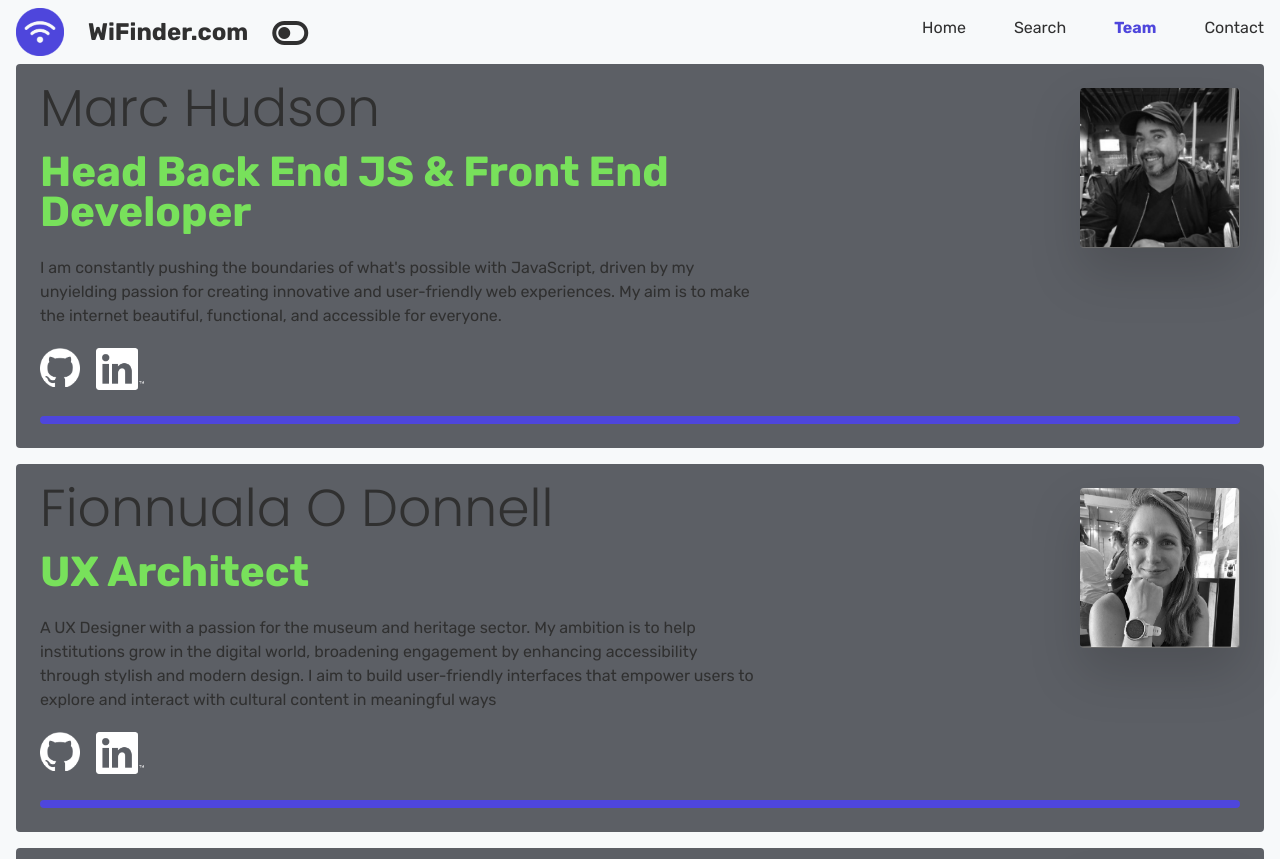
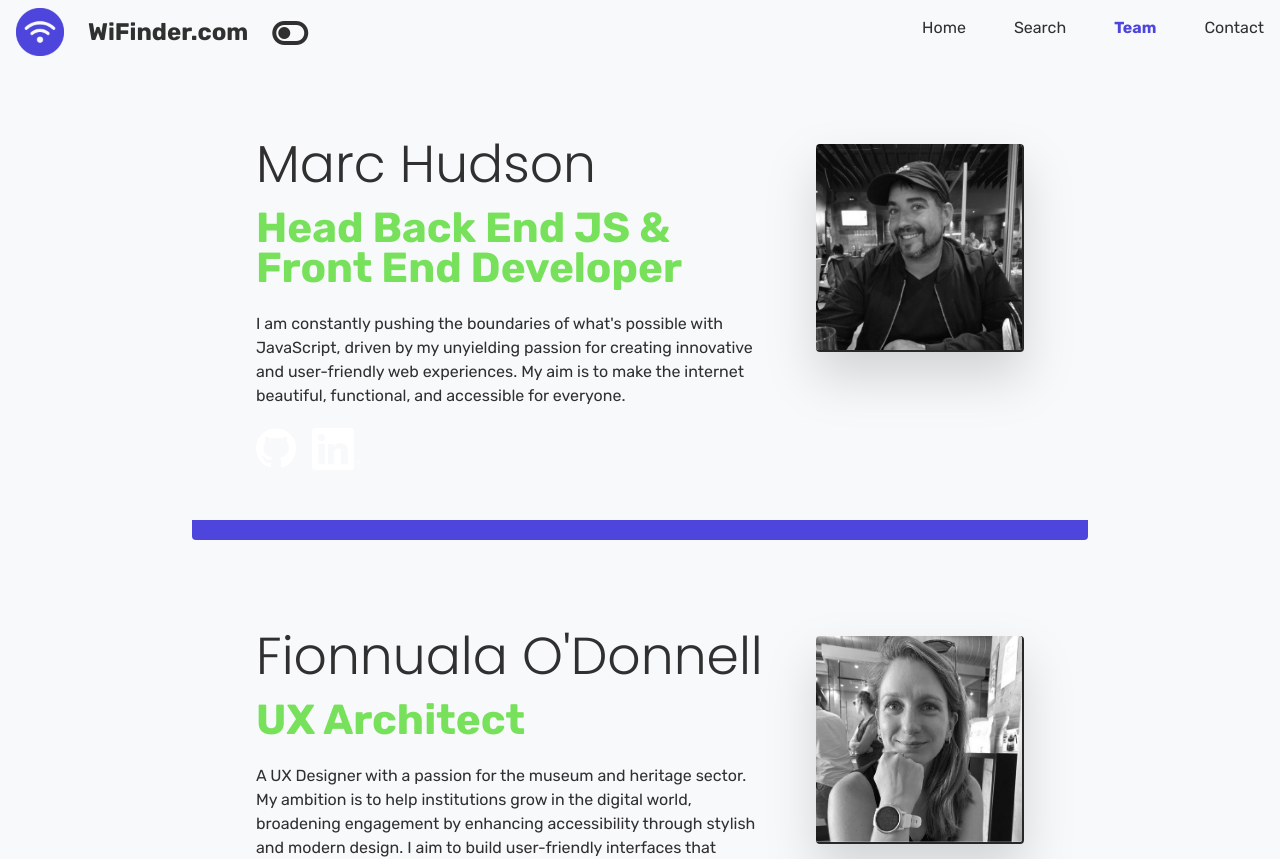
Before and after one commit to Matt-Jones-Developer/wi-finder_free_wifi_finder, a React (Create React App) app: page /devpage in a window 1280 px wide. Shown: the top 859 px of the page. Built offline with nearby package versions, Linux system fonts and the light colour scheme; a web font is replaced by a local one.

Commit message:
tidyed up card.module.css

```diff
--- a/src/components/Card.jsx
+++ b/src/components/Card.jsx
@@ -15,13 +15,13 @@ const profileImages = {
 }
 
 
-
 function Card(props) {
 
   return (
-    <div className="bg-[#292C33] bg-opacity-75 m-4 p-6 rounded">
+    <div className={`${styles.cardHolder}`}>
+      <div className={`${styles.card} m-4 p-6 rounded`}>
         <div className="flex justify-between">
-        <div className="w-3/5 ">
+          <div className="w-8/12 ">
             <h2 className="leading-10 pb-6">{props.name}</h2>
             <h3 className={`${styles.jobTile} leading-10 mb-6 font-bold text-lime`} >{props.jobTitle}</h3>
             <p>{props.about}</p>
@@ -41,16 +41,17 @@ function Card(props) {
             </div>
           </div>
 
-        <div className="inline-flex justify-items-end drop-shadow-2xl">
+          <div className="inline-flex justify-items-end drop-shadow-2xl ml-5">
             <img
-              className={`${styles.profilePic} bg-contain bg-top h-40 w-40 grayscale rounded border-b-1`}
+              className={`${styles.profilePic} bg-contain bg-top h-52 w-52 grayscale rounded border-b-1`}
               src={profileImages[props.index]}
               alt={props.name}
             >
             </img>
           </div>
+
         </div>
-      <hr className ="border-purps border-4 rounded-lg"></hr>
+      </div>
     </div>
   );
 }
--- a/src/components/styles/Card.module.css
+++ b/src/components/styles/Card.module.css
@@ -1,36 +1,29 @@
-.card{
-  max-height: 20%;
+ .cardHolder{
+  display: flex;
+  justify-content: center;
+  align-items: center;
+
+ }
+
+ .card{
+  max-width: 75%;
   width: 70%;
- /* background-color:var(--bg-dark);*/
-  margin:5%;
-  padding:5%
+  padding-top: 5%;
+  padding-left: 5%;
+  padding-right:5%;
+  border-bottom: 20px;
+  border-style: solid;
+  border-color: var(--purps);
+}
+
+.profilePic{
+border-color: var(--bg-dark);
+border-right-width: 2px;
+border-bottom-width: 2px;
 }
 
 
-.profileName{
-
-
-}
-
-.jobTitle{
-
-}
-
-.profilePic{
-border-color: var(--dark);
-border-right-width: 0.5px;
-border-bottom-width: 0.5px;
-}
-
-.gitHub{
-
-}
-
-.linkedIn{
-}
-
 @media (max-width: 1550px) {
-
 
 }
 
@@ -40,25 +33,16 @@ border-bottom-width: 0.5px;
 
 @media (max-width: 900px) {
 
-
 }
 
 @media (max-width: 855px) {
 
-
-}
+ }
 
 @media (max-width: 805px) {
 
-  .jobTitle{
-
-  }
-}
+ }
 
 @media (max-width: 640px) {
 
-
-  .jobTitle{
-
-  }
 }
--- a/src/data/dev_about.json
+++ b/src/data/dev_about.json
@@ -10,7 +10,7 @@
   },
   {
     "id": 2,
-    "name": "Fionnuala O Donnell",
+    "name": "Fionnuala O'Donnell",
     "jobTitle": "UX Architect",
     "profilePic": "../assets/jpg/fionnuala_odonnell_profile_pic.jpg",
     "about": "A UX Designer with a passion for the museum and heritage sector. My ambition is to help institutions grow in the digital world, broadening engagement by enhancing accessibility through stylish and modern design. I aim to build user-friendly interfaces that empower users to explore and interact with cultural content in meaningful ways",
```
Lines whose indentation alone changed are shown as unchanged.
